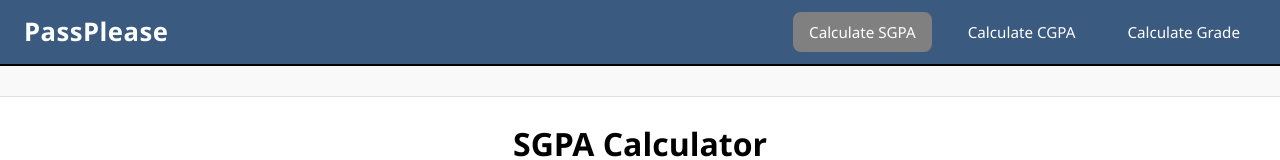
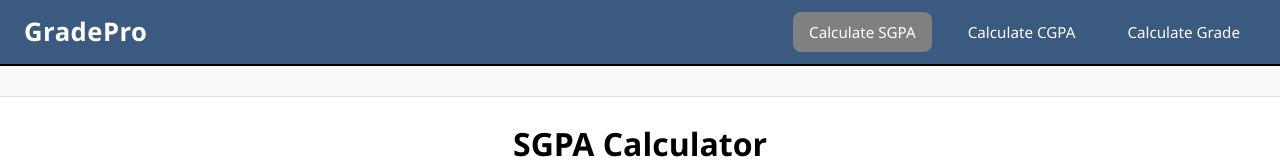
Before and after one commit to PramodAdhav/GradePro, a React (Vite) app in the folder frontend/gpa/: page / in a window 1280 px wide. Shown: the top 160 px of the page. Built offline with nearby package versions, Linux system fonts and the light colour scheme.

Commit message:
Updated Site name

```diff
--- a/frontend/gpa/src/Layout.jsx
+++ b/frontend/gpa/src/Layout.jsx
@@ -17,7 +17,7 @@ const Layout = () => {
   return (
     <div className="layout-container">
       <nav className="navbar">
-        <div className="navbar-title">PassPlease</div>
+        <div className="navbar-title">GradePro</div>
         <div className="nav-options">
           <button
             className={`nav-button ${selected === 'sgpa' ? 'active' : ''}`}
```
